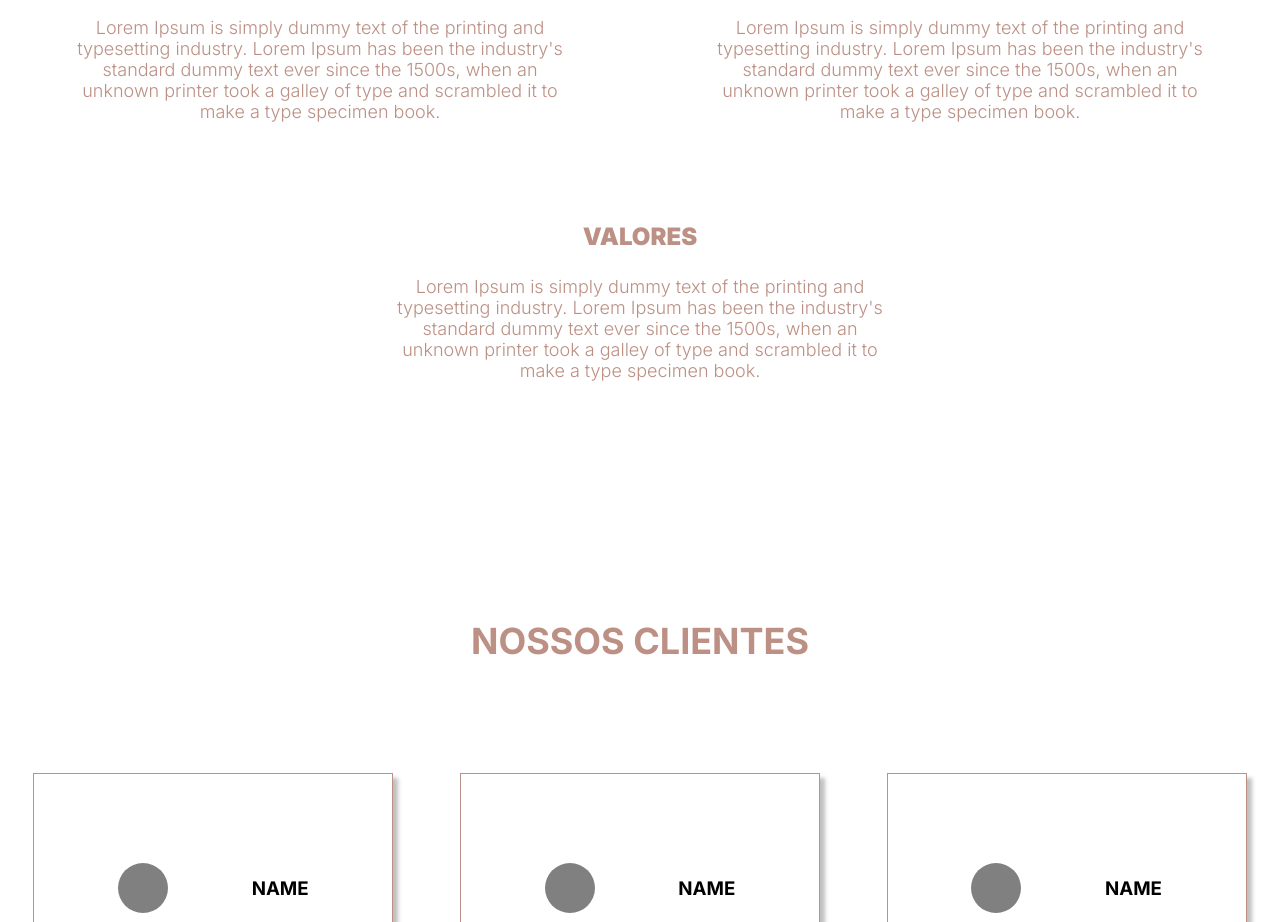
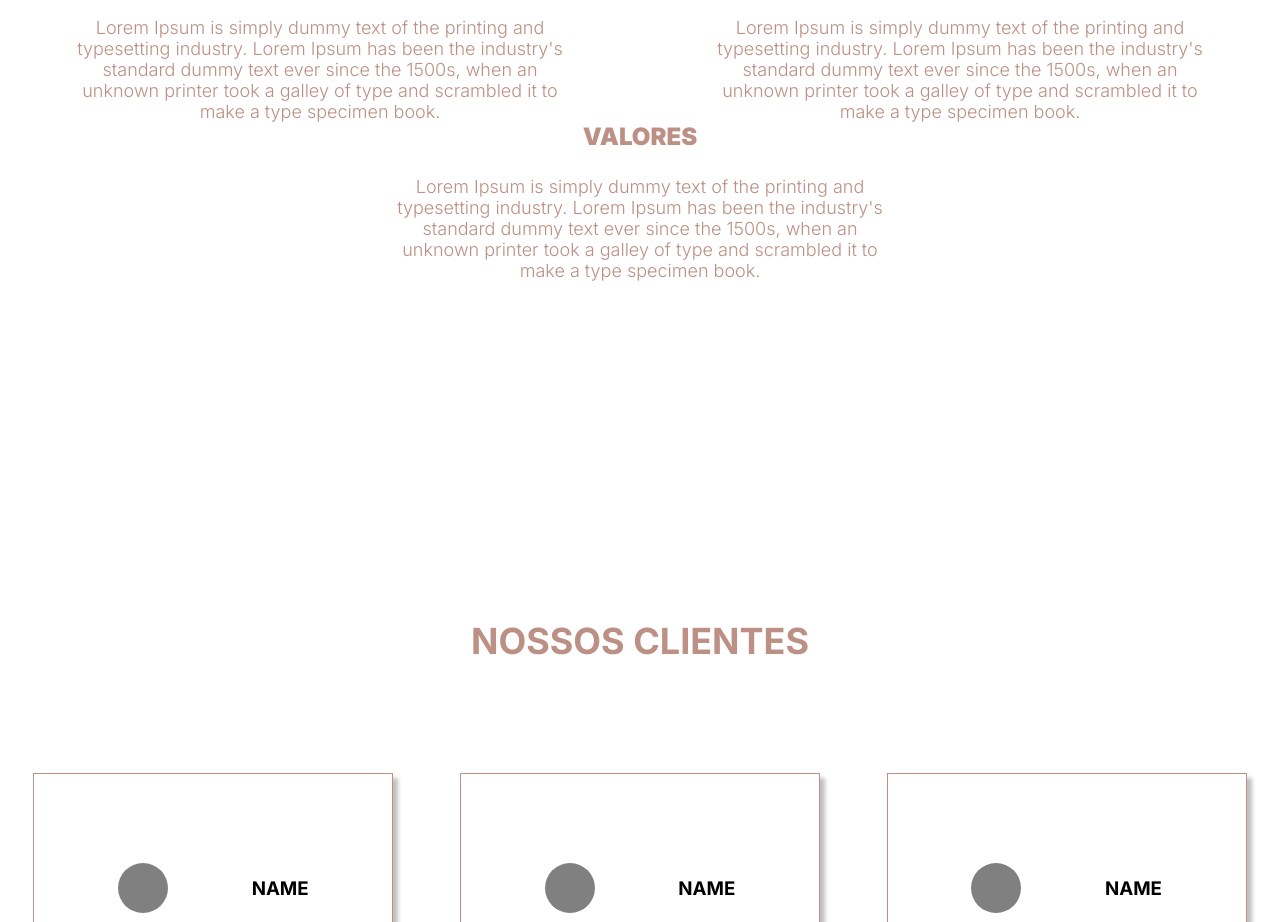
Before and after one commit to luis-fernand0/landing-page-massoterapia, a React (Vite) app: page / in a window 1280 px wide. Shown: the part 4920-5842 px from the top of the page. Built offline with nearby package versions, Linux system fonts and the light colour scheme.

Commit message:
adicionando-readme-finalizando-project

```diff
--- a/src/style/sobre.css
+++ b/src/style/sobre.css
@@ -44,7 +44,3 @@
 
     margin-top: 25px;
 }
-
-.valores {
-    margin-top: 100px;
-}
```
Also changed, not shown: 1 other file (tests, documents, lock files or other folders).
